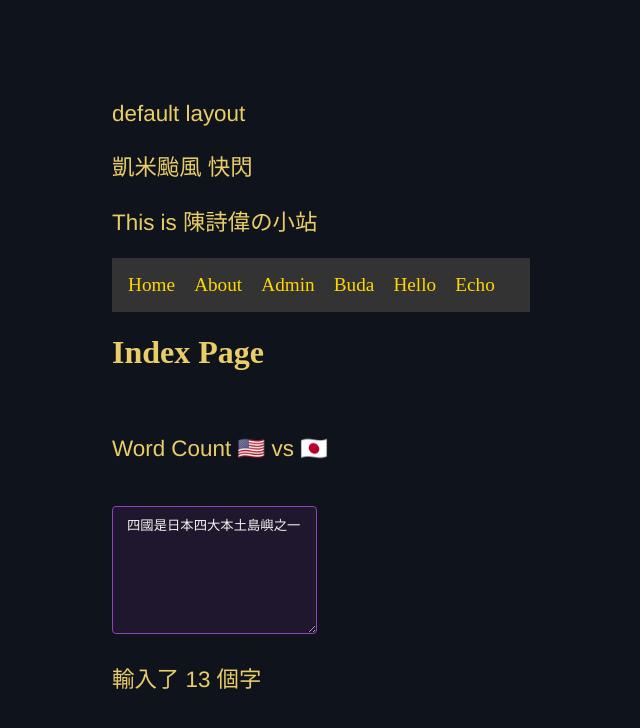
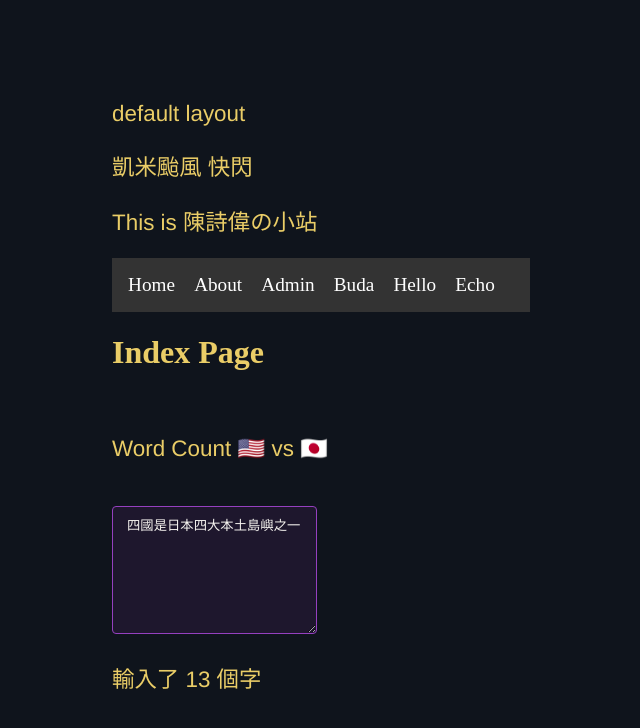
Before and after one commit to ymjoz/shikoku, a Nuxt app in the folder image/frontend/: page / in a window 1280 px wide. Shown: the top 728 px of the page, without its empty margins (319-959 px from the left). Built offline with nearby package versions, Linux system fonts and the light colour scheme.

Commit message:
chore:frontend minor edits

```diff
--- a/image/frontend/layouts/admin-dashboard.vue
+++ b/image/frontend/layouts/admin-dashboard.vue
@@ -2,11 +2,11 @@
   <div>
     <p>admin dashboard layout</p>
     <nav>
-      <NuxtLink to="/" class="gold-link">Home</NuxtLink>
-      <NuxtLink to="/about" class="gold-link">About</NuxtLink>
-      <NuxtLink to="/admin" class="gold-link">Admin</NuxtLink>
-      <NuxtLink to="/budapest/buda" class="gold-link">Buda</NuxtLink>
-      <!-- <NuxtLink to="/budapest/pest" class="gold-link">Pest</NuxtLink> -->
+      <NuxtLink to="/">Home</NuxtLink>
+      <NuxtLink to="/about">About</NuxtLink>
+      <NuxtLink to="/admin">Admin</NuxtLink>
+      <NuxtLink to="/budapest/buda">Buda</NuxtLink>
+      <!-- <NuxtLink to="/budapest/pest">Pest</NuxtLink> -->
     </nav>
     <slot />
   </div>
--- a/image/frontend/layouts/default.vue
+++ b/image/frontend/layouts/default.vue
@@ -11,13 +11,13 @@
       This is 陳詩偉の小站
     </p>
     <nav>
-      <NuxtLink to="/" class="gold-link">Home</NuxtLink>
-      <NuxtLink to="/about" class="gold-link">About</NuxtLink>
-      <NuxtLink to="/admin" class="gold-link">Admin</NuxtLink>
-      <NuxtLink to="/budapest/buda" class="gold-link">Buda</NuxtLink>
+      <NuxtLink to="/">Home</NuxtLink>
+      <NuxtLink to="/about">About</NuxtLink>
+      <NuxtLink to="/admin">Admin</NuxtLink>
+      <NuxtLink to="/budapest/buda">Buda</NuxtLink>
       <!-- <NuxtLink to="/budapest/pest" class="gold-link">Pest</NuxtLink> -->
-      <a href="https://egg.helenfit.com/hello" class="gold-link" target="_blank" rel="noopener noreferrer">Hello</a>
-      <a href="https://egg.helenfit.com/echo" class="gold-link" target="_blank" rel="noopener noreferrer">Echo</a>
+      <a href="https://egg.helenfit.com/hello" target="_blank" rel="noopener noreferrer">Hello</a>
+      <a href="https://egg.helenfit.com/echo" target="_blank" rel="noopener noreferrer">Echo</a>
     </nav>
     <slot />
   </div>
--- a/image/frontend/layouts/skk-base-layout.vue
+++ b/image/frontend/layouts/skk-base-layout.vue
@@ -2,11 +2,11 @@
   <div>
     <p>凱米颱風 shikoku-base-layout</p>
     <nav>
-      <NuxtLink to="/" class="gold-link">Home</NuxtLink>
-      <NuxtLink to="/about" class="gold-link">About</NuxtLink>
-      <NuxtLink to="/admin" class="gold-link">Admin</NuxtLink>
-      <NuxtLink to="/budapest/buda" class="gold-link">Buda</NuxtLink>
-      <!-- <NuxtLink to="/budapest/pest" class="gold-link">Pest</NuxtLink> -->
+      <NuxtLink to="/">Home</NuxtLink>
+      <NuxtLink to="/about">About</NuxtLink>
+      <NuxtLink to="/admin">Admin</NuxtLink>
+      <NuxtLink to="/budapest/buda">Buda</NuxtLink>
+      <!-- <NuxtLink to="/budapest/pest">Pest</NuxtLink> -->
     </nav>
     <slot />
   </div>
```
Also changed, not shown: 1 other file (tests, documents, lock files or other folders).
